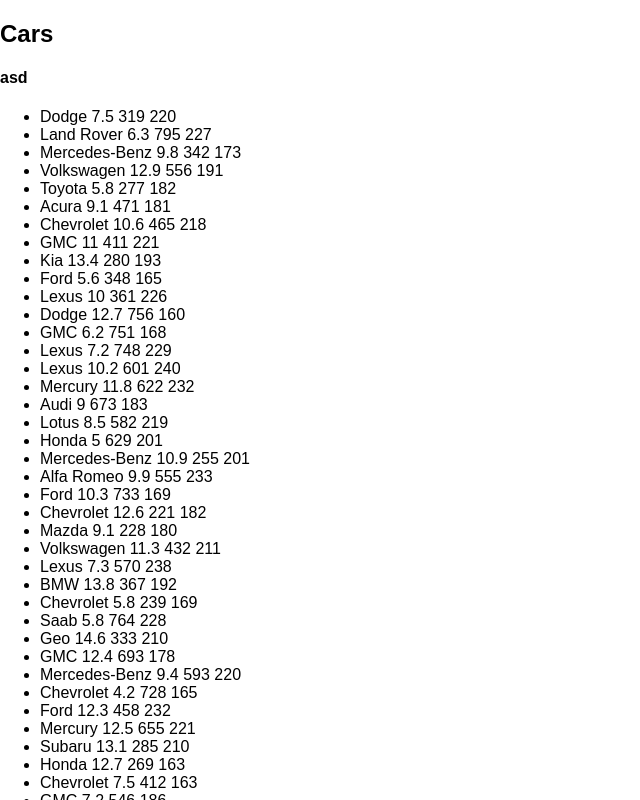
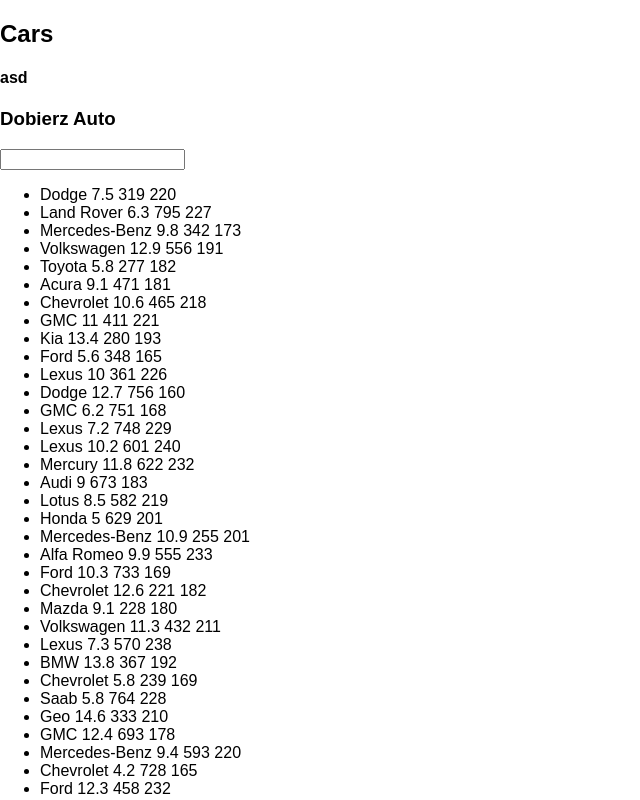
Before and after one commit to jacekkowalczyk91/caryourself-app, a React (Create React App) app in the folder caryourself-app/: page / in a window 1280 px wide. Shown: the top 800 px of the page, without its empty margins (0-640 px from the left). Built offline with nearby package versions, Linux system fonts and the light colour scheme.

Commit message:
live list search added

```diff
--- a/caryourself-app/src/Components/Cars/CarSearchForm.js
+++ b/caryourself-app/src/Components/Cars/CarSearchForm.js
@@ -1,23 +1,29 @@
 import React from 'react'
 import {
     InputGroup,
-    FormControl,
-    Button
+    FormControl
 } from 'react-bootstrap'
 
-class CarSearch extends React.Component {
+class CarSearchForm extends React.Component {
+
+    handleChange = event => {
+        this.setState({
+            inputValue: event.target.value
+        })
+    }
     render() {
         return (
             <form>
                 <h3>Dobierz Auto</h3>
                 <InputGroup>
                     <FormControl
+                        onChange={this.props.handleChange}
+                        type='text'
                     />
-
                 </InputGroup>
             </form>
         )
     }
 }
 
-export default CarSearch
+export default CarSearchForm
--- a/caryourself-app/src/Components/Cars/CarsView.js
+++ b/caryourself-app/src/Components/Cars/CarsView.js
@@ -1,19 +1,37 @@
 import React from 'react'
+
+import CarSearchForm from "./CarSearchForm";
+
 
 class CarsView extends React.Component {
 
-    // state = {
-    //     cars: null
-    // }
+    state = {
+        currentSearchPhrase: ''
+    }
+
+    handleSearchPhraseChange = event => {
+        this.setState({
+            currentSearchPhrase: event.target.value
+        })
+    }
+
+
     render(){
         const { cars } = this.props
 
         return(
             <div>
                 <h4>asd</h4>
+                <CarSearchForm
+                    searchPhrase={this.state.currentSearchPhrase}
+                    handleChange={this.handleSearchPhraseChange}
+                />
                 <ul>
                     {
-                        cars && cars.map(
+                        cars && cars.filter(
+                            cars => cars.name.includes(this.state.currentSearchPhrase)
+                        )
+                            .map(
                             ({id, name, fuel_consumption, capacity, max_speed}) => (
                                 <li key={id}>{name} {fuel_consumption} {capacity} {max_speed}</li>
                             )
```
